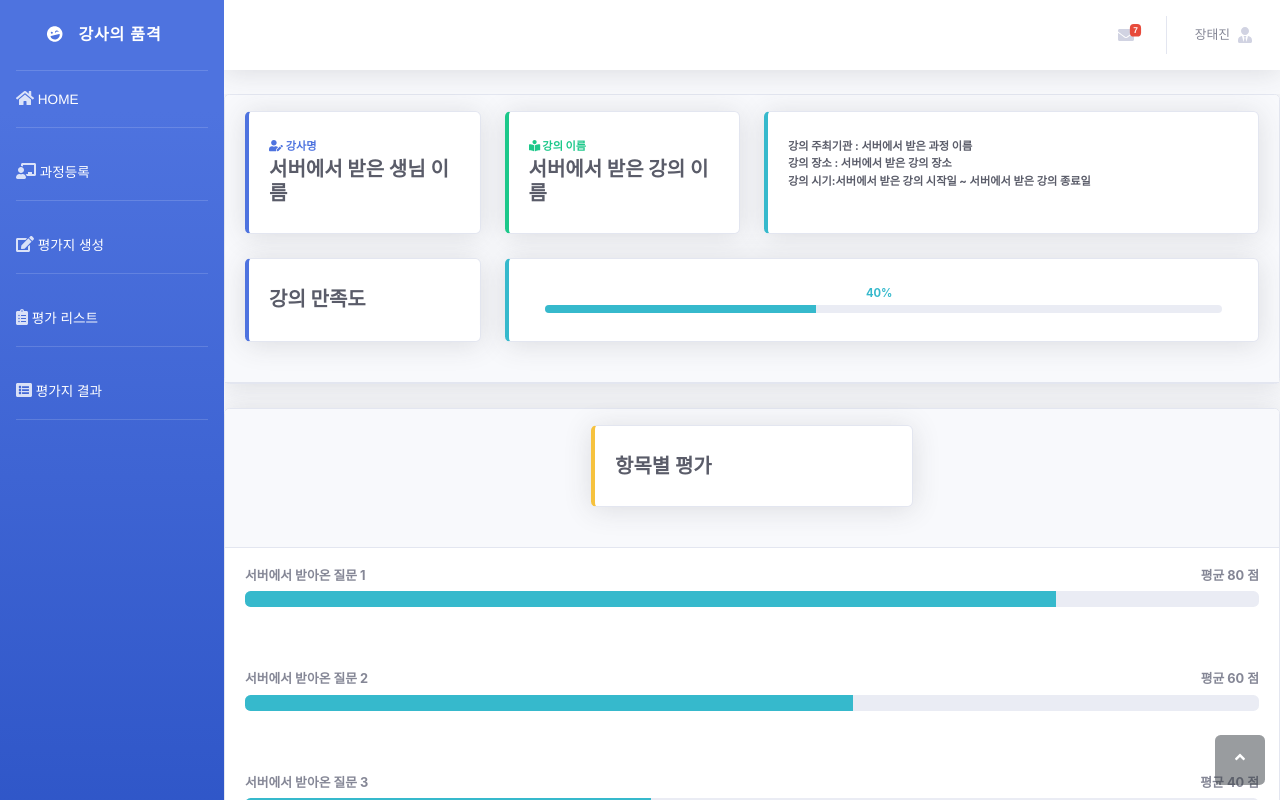
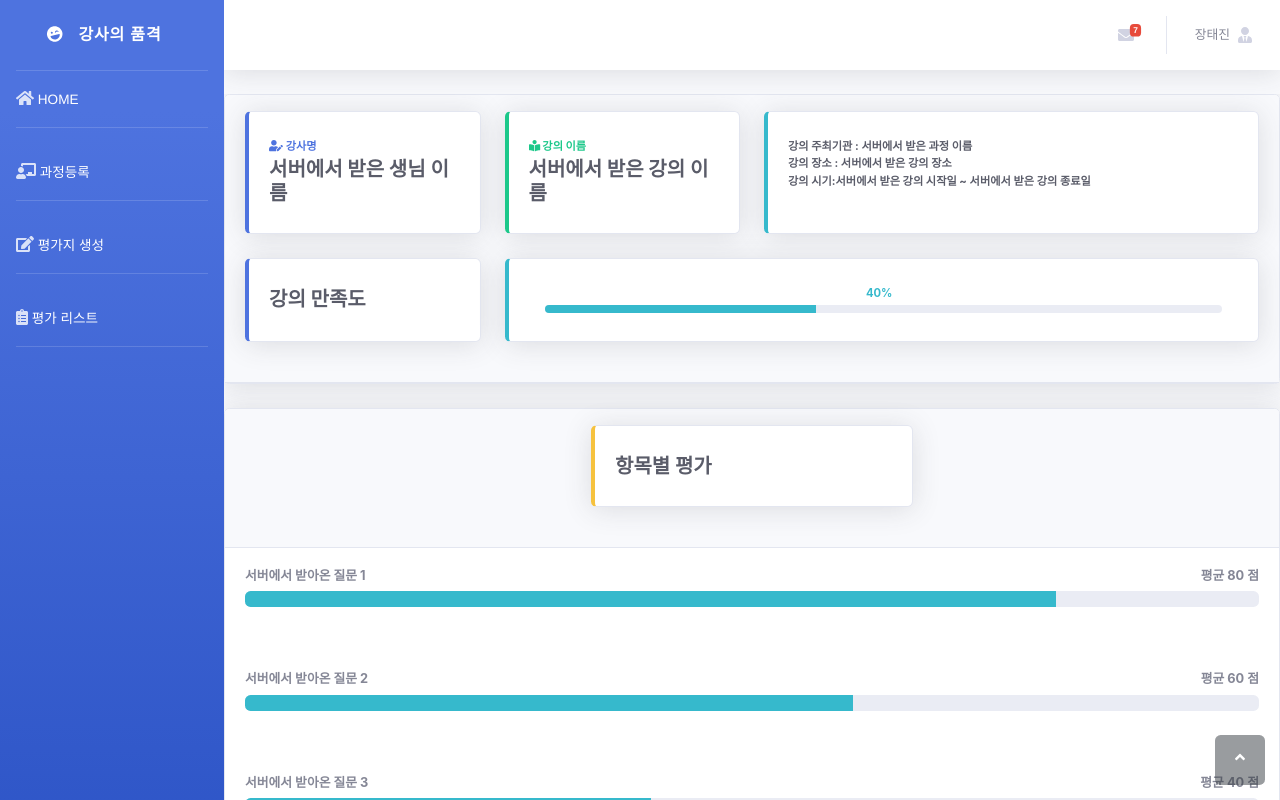
Before and after one commit to Jeongseup/Course-Evaluation-System, a Vue app in the folder client/: page /sidetest in a window 1280 px wide. Shown: the top 800 px of the page. Built offline with nearby package versions, Linux system fonts and the light colour scheme.

Commit message:
[수정]link

```diff
--- a/client/src/layouts/Sidebar.vue
+++ b/client/src/layouts/Sidebar.vue
@@ -16,7 +16,7 @@
 
         <!-- Nav Item - Dashboard -->
         <li class="nav-item">
-            <a class="nav-link" @click="goToListPage()">
+            <a class="nav-link" href="/list">
                 <!-- <router-link to="/list" style="text-decoration: none;"> -->
                 <font-awesome-icon icon="home" />
                 <span style="color:white"> HOME</span>
@@ -27,11 +27,10 @@
         <hr class="sidebar-divider" />
         <!-- Nav Item - Pages Collapse Menu -->
         <li class="nav-item">
-            <a class="nav-link collapsed">
+            <a class="nav-link collapsed" href="/coursetable">
                 <font-awesome-icon icon="chalkboard-teacher" />
-                <router-link to="/coursetable" style="text-decoration: none;">
-                    <span style="color:white"> 과정등록</span>
-                </router-link>
+
+                <span style="color:white"> 과정등록</span>
             </a>
         </li>
 
@@ -39,13 +38,12 @@
         <hr class="sidebar-divider" />
         <!-- Nav Item - Utilities Collapse Menu -->
         <li class="nav-item">
-            <a class="nav-link collapsed">
+            <a class="nav-link collapsed" href="/evaltable">
                 <!-- <router-link to="/questiontable" style="text-decoration: none;"> -->
 
                 <font-awesome-icon icon="edit" />
-                <router-link to="/evaltable" style="text-decoration: none;">
-                    <span style="color:white"> 평가지 생성</span>
-                </router-link>
+
+                <span style="color:white"> 평가지 생성</span>
             </a>
         </li>
 
@@ -53,28 +51,15 @@
         <hr class="sidebar-divider" />
         <!-- Nav Item - Pages Collapse Menu -->
         <li class="nav-item">
-            <a class="nav-link collapsed" href="#">
+            <a class="nav-link collapsed" href="/list">
                 <font-awesome-icon icon="clipboard-list" />
-                <router-link to="/list" style="text-decoration: none;">
-                    <span style="color:white"> 평가 리스트</span>
-                </router-link>
+
+                <span style="color:white"> 평가 리스트</span>
             </a>
         </li>
 
         <!-- Divider -->
         <hr class="sidebar-divider" />
-        <!-- Nav Item - Pages Collapse Menu -->
-        <li class="nav-item">
-            <a class="nav-link collapsed" href="#">
-                <font-awesome-icon icon="list-alt" />
-                <router-link to="/sidetest" style="text-decoration: none;">
-                    <span style="color:white"> 평가지 결과</span>
-                </router-link>
-            </a>
-        </li>
-
-        <!-- Divider -->
-        <hr class="sidebar-divider d-none d-md-block" />
     </ul>
     <!-- End of Sidebar -->
 </template>
--- a/client/src/views/AnswerTable.vue
+++ b/client/src/views/AnswerTable.vue
@@ -77,8 +77,8 @@
                                             </div>
                                         </div>
                                         <div class="modal-footer">
-                                            <router-link
-                                                to="/"
+                                            <a
+                                                href="/"
                                                 style="text-decoration: none;"
                                             >
                                                 <button
@@ -89,7 +89,7 @@
                                                 >
                                                     확인
                                                 </button>
-                                            </router-link>
+                                            </a>
                                         </div>
                                     </div>
                                 </div>
```
